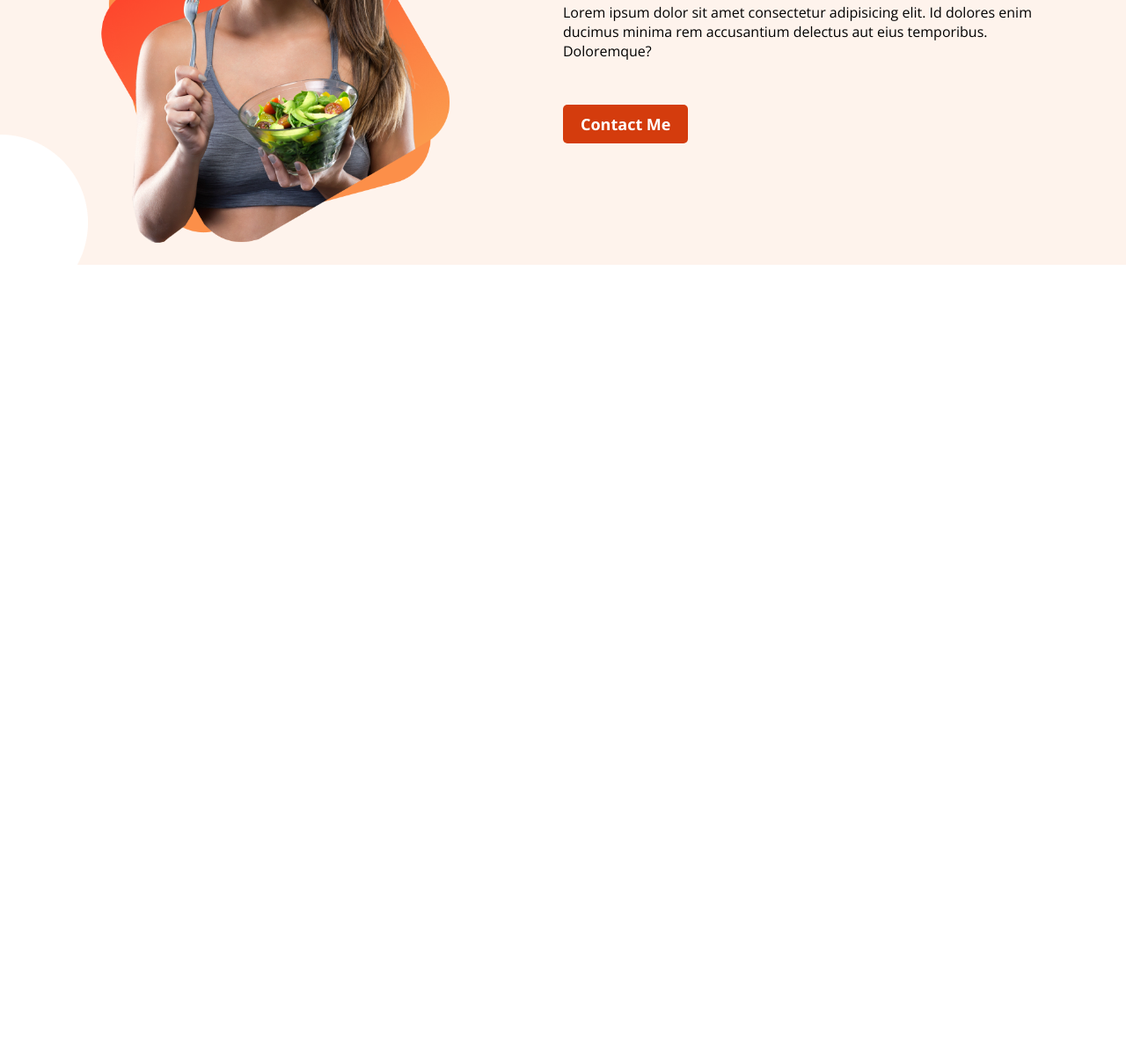
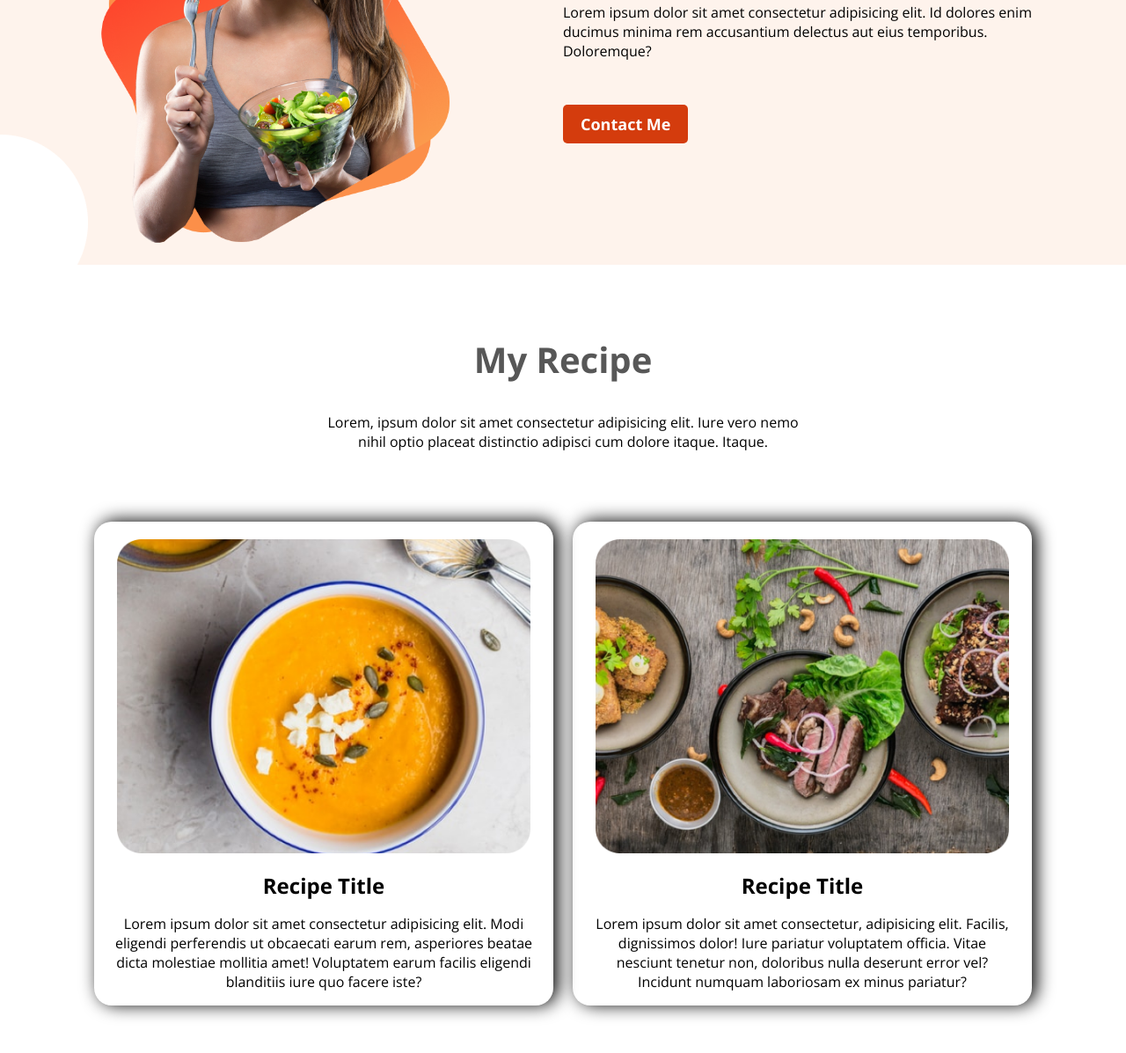
Before and after one commit to kskanak/eat-fresh, a plain HTML site: page index.html in a window 1280 px wide. Shown: the part 697-1894 px from the top of the page at 88% size. Before the commit the page ends 998 px from the top, so only its background shows below. Drawn offline with nearby package versions, Linux system fonts and the light colour scheme.

Commit message:
recipe section added

```diff
--- a/index.html
+++ b/index.html
@@ -57,5 +57,40 @@
       </div>
     </section>
     <!-- about me section end -->
+    <!-- my recipe start -->
+    <section class="my-recipe container">
+      <div class="recipe-title">
+        <h2>My Recipe</h2>
+        <p>
+          Lorem, ipsum dolor sit amet consectetur adipisicing elit. Iure vero
+          nemo nihil optio placeat distinctio adipisci cum dolore itaque.
+          Itaque.
+        </p>
+      </div>
+      <!-- recipe item -->
+      <div class="recipe-container">
+        <div class="recipe">
+          <img src="images/food/Project Cover.png" alt="soup" />
+          <h4>Recipe Title</h4>
+          <p>
+            Lorem ipsum dolor sit amet consectetur adipisicing elit. Modi
+            eligendi perferendis ut obcaecati earum rem, asperiores beatae dicta
+            molestiae mollitia amet! Voluptatem earum facilis eligendi
+            blanditiis iure quo facere iste?
+          </p>
+        </div>
+        <div class="recipe">
+          <img src="images/food/Project Cover1.jpg" alt="soup" />
+          <h4>Recipe Title</h4>
+          <p>
+            Lorem ipsum dolor sit amet consectetur, adipisicing elit. Facilis,
+            dignissimos dolor! Iure pariatur voluptatem officia. Vitae nesciunt
+            tenetur non, doloribus nulla deserunt error vel? Incidunt numquam
+            laboriosam ex minus pariatur?
+          </p>
+        </div>
+      </div>
+    </section>
+    <!-- my recipe end -->
   </body>
 </html>
--- a/style.css
+++ b/style.css
@@ -83,3 +83,43 @@ body {
   margin-bottom: 50px;
 }
 /* about me end */
+/* recipe start */
+.my-recipe {
+}
+.recipe-title {
+  text-align: center;
+  margin: 80px 0;
+}
+.recipe-title h2 {
+  font-size: 40px;
+  color: #575757;
+}
+.recipe-title p {
+  width: 50%;
+  margin: 0 auto;
+}
+.recipe-container {
+  display: flex;
+  margin-bottom: 80px;
+}
+.recipe {
+  width: 48%;
+  margin: 0 1%;
+  text-align: center;
+  box-shadow: 5px -1px 20px black;
+  border-radius: 20px;
+}
+.recipe img {
+  width: 90%;
+  padding-top: 20px;
+}
+.recipe h4 {
+  font-size: 24px;
+  margin: 0;
+  padding-top: 15px;
+  font-weight: 700;
+}
+.recipe p {
+  padding: 0 20px;
+}
+/* recipe end */
```
